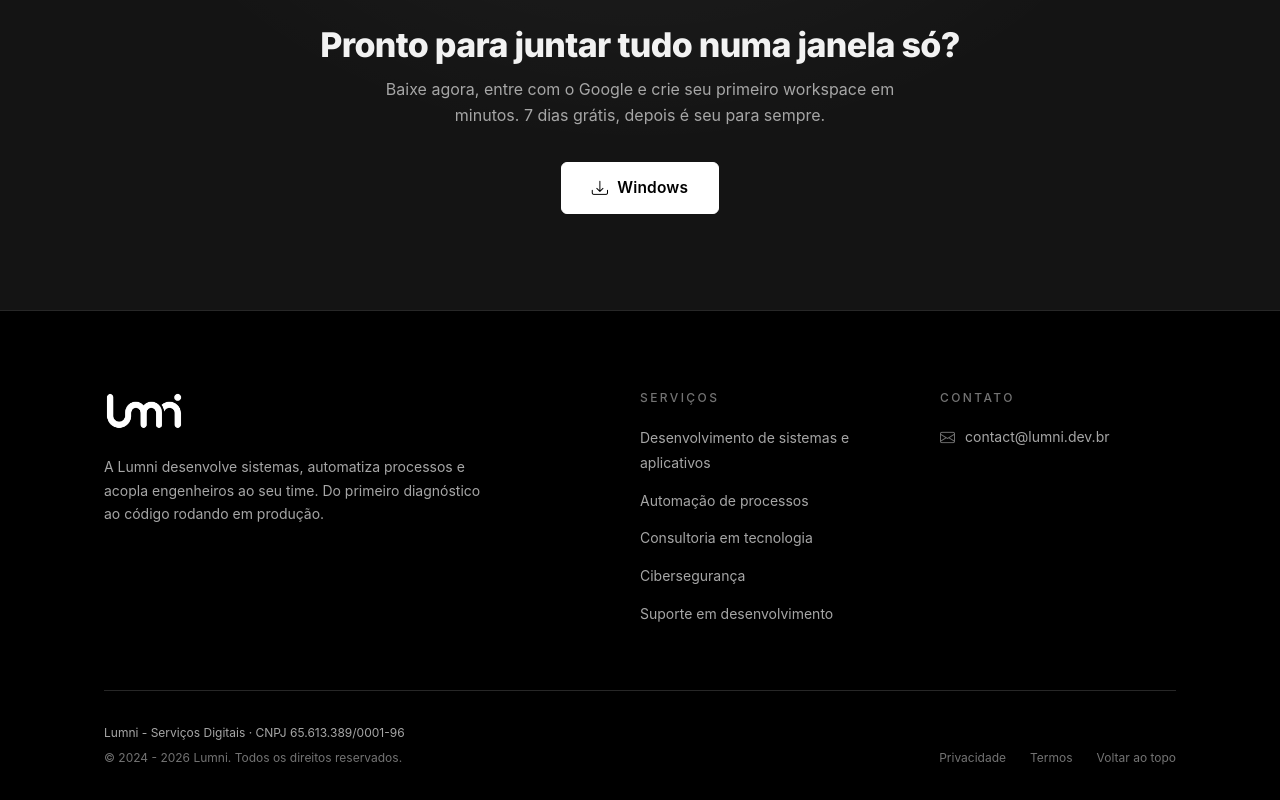
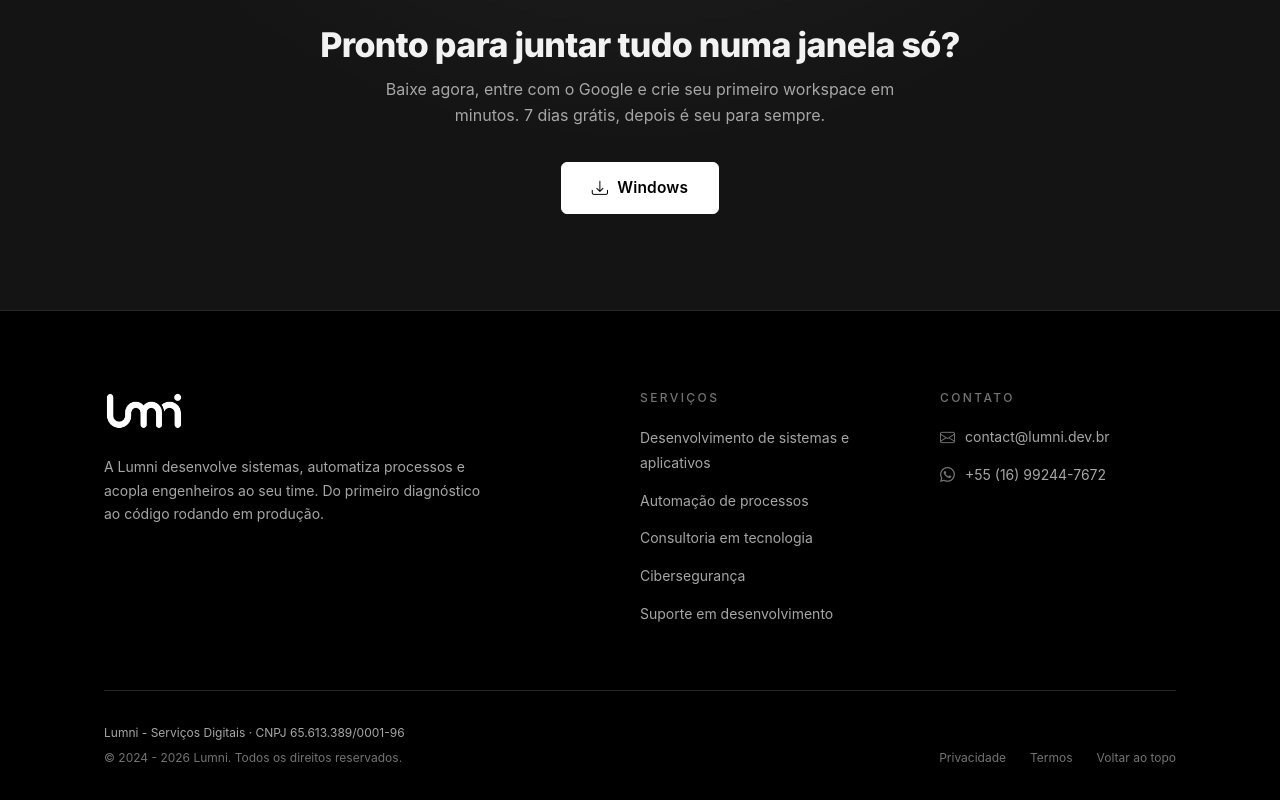
Before and after one commit to Lumni-Dev/lumni-nipuz-landing, a Next.js app: page / in a window 1280 px wide. Shown: the part 7649-8449 px from the top of the page. Built offline with nearby package versions, Linux system fonts and the light colour scheme; a web font is replaced by a local one.

Commit message:
feat: adiciona contato de WhatsApp no footer

```diff
--- a/app/page.js
+++ b/app/page.js
@@ -573,6 +573,17 @@ export default function Home() {
                       <span dir="ltr">contact@lumni.dev.br</span>
                     </a>
                   </li>
+                  <li>
+                    <a
+                      className="lf-contact"
+                      href="https://wa.me/5516992447672"
+                      target="_blank"
+                      rel="noopener noreferrer"
+                    >
+                      <Icon name="whatsapp" />
+                      <span dir="ltr">+55 (16) 99244-7672</span>
+                    </a>
+                  </li>
                 </ul>
               </nav>
             </div>
```
